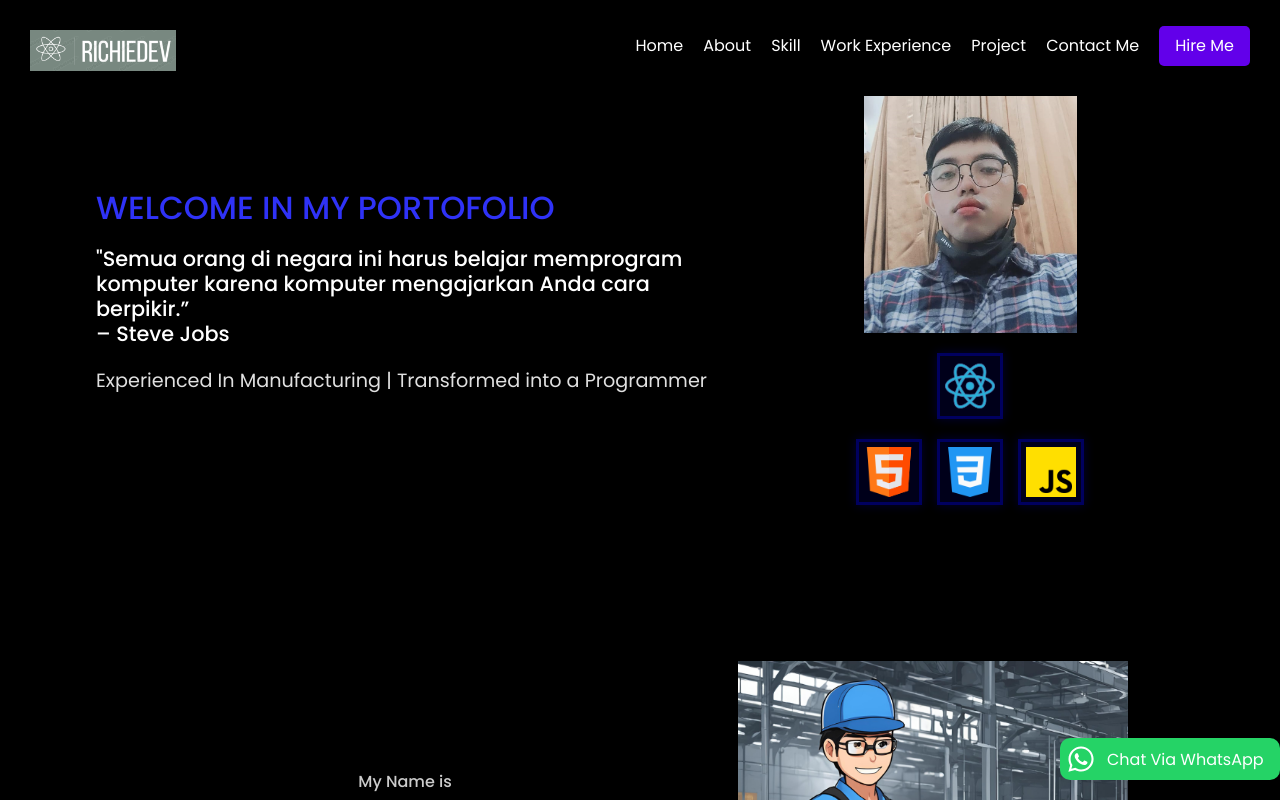
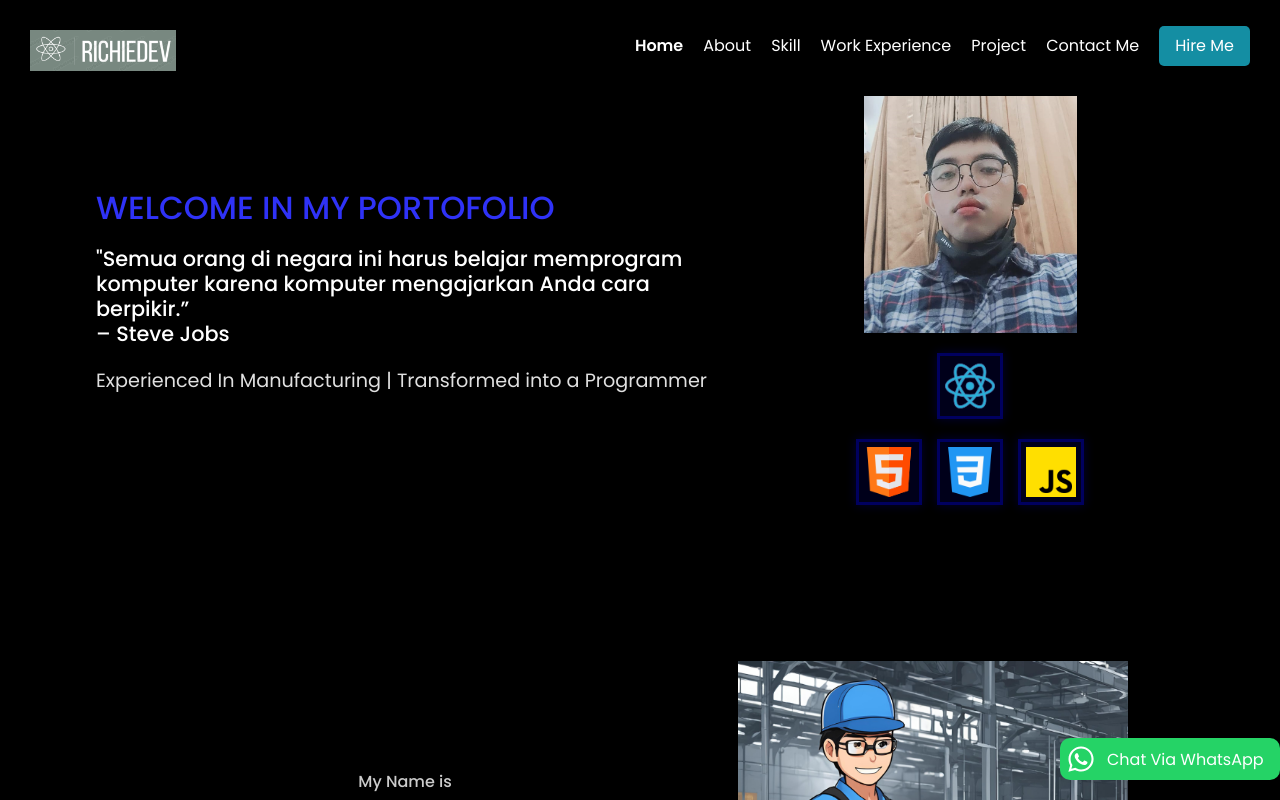
Before and after one commit to rio-damanik/react-portofolios, a React (Create React App) app: page / in a window 1280 px wide. Shown: the top 800 px of the page. Built offline with nearby package versions, Linux system fonts and the light colour scheme.

Commit message:
update commit v2

```diff
--- a/src/components/NavBar/Navbar.css
+++ b/src/components/NavBar/Navbar.css
@@ -1,3 +1,14 @@
+/* Style for active menu item */
+.navbar-menu a.active {
+  color: #ffffff; /* Change text color when active */
+  font-weight: bold; /* Optional: make active text bold */
+}
+
+/* Style when hovering over menu items */
+.navbar-menu a:hover {
+  color: #25b0c9;
+}
+
 html {
   scroll-behavior: smooth;
 }
@@ -50,11 +61,21 @@ nav.navbar {
 }
 
 .hire-me-btn {
-  background-color: #6200ea;
+  background-color: #148ea3;
   color: white;
   padding: 5px 10px;
   border-radius: 5px;
   text-decoration: none;
+  transition: background-color 0.3s ease;
+}
+
+.hire-me-btn:hover {
+  background-color: #4e00c5;
+}
+
+.hire-me-btn.active-hire-me {
+  background-color: #17b686; /* Change button color when clicked */
+  color: white;
 }
 
 .hamburger {
--- a/src/components/NavBar/Navbar.jsx
+++ b/src/components/NavBar/Navbar.jsx
@@ -4,9 +4,22 @@ import NavbarSide from "./NavbarSide/NavbarSide";
 
 const Navbar = () => {
   const [isOpen, setIsOpen] = useState(false);
+  const [activeMenu, setActiveMenu] = useState("#hero"); // state to track active menu
+  const [isHireMeActive, setHireMeActive] = useState(false); // state to track Hire Me button
 
   const toggleSidebar = () => {
     setIsOpen(!isOpen);
+  };
+
+  const handleMenuClick = (menuId) => {
+    setActiveMenu(menuId);
+  };
+
+  const handleHireMeClick = () => {
+    setHireMeActive(true);
+    setTimeout(() => {
+      setHireMeActive(false); // Reset button color after click
+    }, 2000); // Button stays active for 2 seconds
   };
 
   return (
@@ -21,25 +34,37 @@ const Navbar = () => {
           <div className="navbar-menu">
             <ul>
               <li>
-                <a href="#hero">Home</a>
+                <a href="#hero" onClick={() => handleMenuClick("#hero")} className={activeMenu === "#hero" ? "active" : ""}>
+                  Home
+                </a>
               </li>
               <li>
-                <a href="#aboutme">About</a>
+                <a href="#aboutme" onClick={() => handleMenuClick("#aboutme")} className={activeMenu === "#aboutme" ? "active" : ""}>
+                  About
+                </a>
               </li>
               <li>
-                <a href="#skills">Skill</a>
+                <a href="#skills" onClick={() => handleMenuClick("#skills")} className={activeMenu === "#skills" ? "active" : ""}>
+                  Skill
+                </a>
               </li>
               <li>
-                <a href="#work-experience">Work Experience</a>
+                <a href="#work-experience" onClick={() => handleMenuClick("#work-experience")} className={activeMenu === "#work-experience" ? "active" : ""}>
+                  Work Experience
+                </a>
               </li>
               <li>
-                <a href="#project-me">Project</a>
+                <a href="#project-me" onClick={() => handleMenuClick("#project-me")} className={activeMenu === "#project-me" ? "active" : ""}>
+                  Project
+                </a>
               </li>
               <li>
-                <a href="#contact-me">Contact Me</a>
+                <a href="#contact-me" onClick={() => handleMenuClick("#contact-me")} className={activeMenu === "#contact-me" ? "active" : ""}>
+                  Contact Me
+                </a>
               </li>
               <li>
-                <a href="/path-to-your-file" className="hire-me-btn">
+                <a href="https://pdf.ac/BGkpb" className={`hire-me-btn ${isHireMeActive ? "active-hire-me" : ""}`} onClick={handleHireMeClick}>
                   Hire Me
                 </a>
               </li>
--- a/src/components/NavBar/NavbarSide/NavbarSide.css
+++ b/src/components/NavBar/NavbarSide/NavbarSide.css
@@ -64,7 +64,7 @@
 }
 
 .hire-me-btn {
-  background-color: #6200ea;
+  background-color: #148ea3;
   color: white;
   padding: 8px 16px; /* Reduced size for emphasis */
   border-radius: 5px;
@@ -85,3 +85,46 @@
   top: 10px; /* Reduced space from top */
   right: 10px; /* Reduced space from right */
 }
+
+.navbar-side-menu a {
+  color: white;
+  font-size: 1rem;
+  text-decoration: none;
+  text-align: center;
+  display: block;
+  padding: 8px;
+  transition: background-color 0.3s ease, padding 0.3s ease, color 0.3s ease;
+}
+
+.navbar-side-menu a:hover {
+  background-color: rgba(255, 255, 255, 0.3);
+}
+
+/* New class for active link */
+.navbar-side-menu a.active-link {
+  color: #0f7c8b; /* Change text color when the link is active */
+  background-color: rgba(255, 255, 255, 0.5); /* Optional background change */
+}
+
+.hire-me-btn {
+  background-color: #148ea3;
+  color: white;
+  padding: 8px 16px; /* Ukuran yang lebih besar */
+  border-radius: 5px;
+  border: none; /* Hapus border default button */
+  text-decoration: none;
+  margin-top: auto;
+  font-size: 1rem;
+  cursor: pointer;
+  transition: background-color 0.3s ease, padding 0.3s ease;
+  width: -webkit-fill-available;
+}
+
+.hire-me-btn:hover {
+  background-color: #0f7c8b; /* Warna hover */
+}
+
+.hire-me-btn.active-link {
+  color: rgb(26, 142, 172); /* Warna teks ketika aktif */
+  background-color: rgba(255, 255, 255, 0.5); /* Latar belakang saat aktif */
+}
--- a/src/components/NavBar/NavbarSide/NavbarSide.jsx
+++ b/src/components/NavBar/NavbarSide/NavbarSide.jsx
@@ -1,7 +1,13 @@
-import React from "react";
+import React, { useState } from "react";
 import "./NavbarSide.css";
 
 const NavbarSide = ({ toggleSidebar }) => {
+  const [activeMenu, setActiveMenu] = useState(""); // state to track active menu
+
+  const handleMenuClick = (menuId) => {
+    setActiveMenu(menuId); // Set the active menu when clicked
+  };
+
   return (
     <div className="navbar-side open">
       <div className="navbar-logo">
@@ -11,28 +17,41 @@ const NavbarSide = ({ toggleSidebar }) => {
       </div>
       <ul className="navbar-side-menu">
         <li>
-          <a href="#hero">Home</a>
+          <a href="#hero" className={activeMenu === "#hero" ? "active-link" : ""} onClick={() => handleMenuClick("#hero")}>
+            Home
+          </a>
         </li>
         <li>
-          <a href="#aboutme">About</a>
+          <a href="#aboutme" className={activeMenu === "#aboutme" ? "active-link" : ""} onClick={() => handleMenuClick("#aboutme")}>
+            About
+          </a>
         </li>
         <li>
-          <a href="#skills">Skill</a>
+          <a href="#skills" className={activeMenu === "#skills" ? "active-link" : ""} onClick={() => handleMenuClick("#skills")}>
+            Skill
+          </a>
         </li>
         <li>
-          <a href="#work-experience">Work Experience</a>
+          <a href="#work-experience" className={activeMenu === "#work-experience" ? "active-link" : ""} onClick={() => handleMenuClick("#work-experience")}>
+            Work Experience
+          </a>
         </li>
         <li>
-          <a href="#project-me">Project</a>
+          <a href="#project-me" className={activeMenu === "#project-me" ? "active-link" : ""} onClick={() => handleMenuClick("#project-me")}>
+            Project
+          </a>
         </li>
         <li>
-          <a href="#contact-me">Contact Me</a>
+          <a href="#contact-me" className={activeMenu === "#contact-me" ? "active-link" : ""} onClick={() => handleMenuClick("#contact-me")}>
+            Contact Me
+          </a>
         </li>
         <li>
-          <a href="/path-to-your-file" className="hire-me-btn">
+          <a href="https://pdf.ac/BGkpb" className={`hire-me-btn ${activeMenu === "#hire-me" ? "active-link" : ""}`} onClick={() => handleMenuClick("#hire-me")}>
             Hire Me
           </a>
         </li>
+
         <button className="close-btn" onClick={toggleSidebar}>
           &times;
         </button>
```
